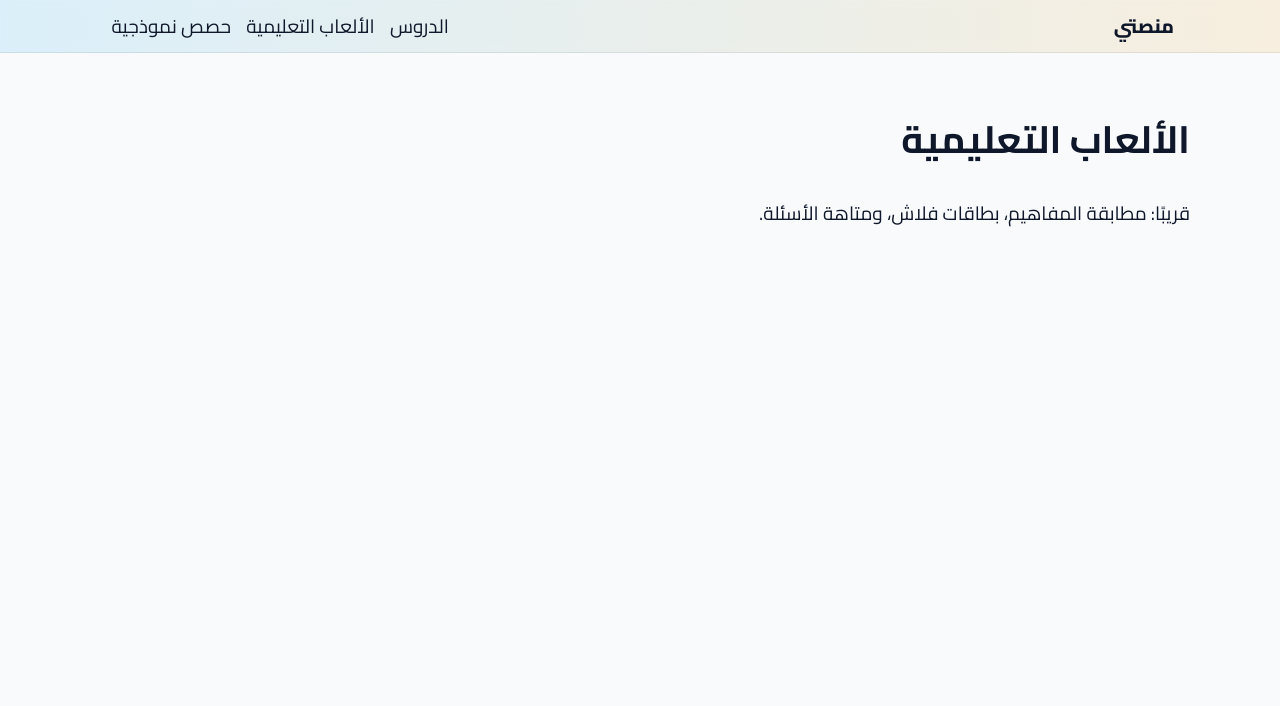
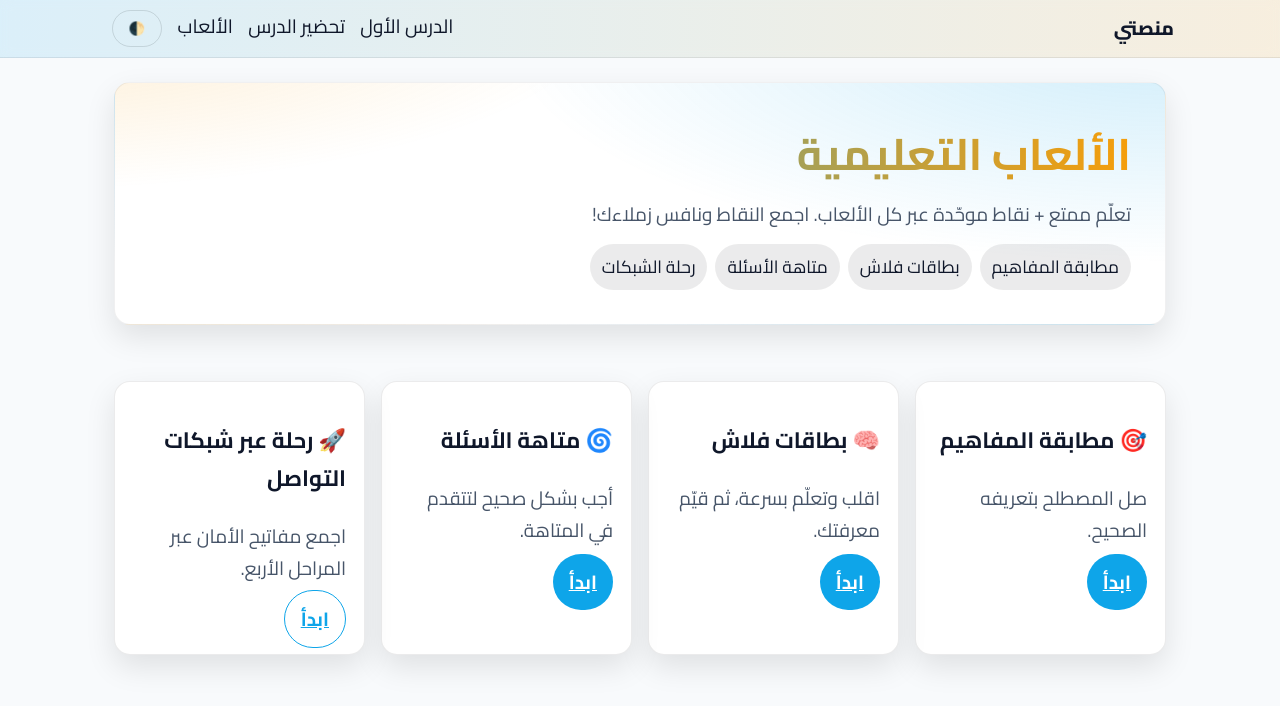
Before and after one commit to A7mdooh/IT, a plain HTML site: page games/index.html in a window 1280 px wide. Drawn offline with Linux system fonts and the light colour scheme.

Commit message:
Add initial HTML structure for educational games

```diff
--- a/games/index.html
+++ b/games/index.html
@@ -2,26 +2,42 @@
 <html lang="ar" dir="rtl">
 <head>
   <meta charset="utf-8" />
-  <meta name="viewport" content="width=device-width, initial-scale=1" />
+  <meta name="viewport" content="width=device-width,initial-scale=1" />
   <title>الألعاب التعليمية</title>
-  <link href="https://fonts.googleapis.com/css2?family=Cairo:wght@300;400;600;700;800&display=swap" rel="stylesheet">
-  <link rel="stylesheet" href="../assets/css/style.css" />
+  <link href="https://fonts.googleapis.com/css2?family=Cairo:wght@400;700;800&display=swap" rel="stylesheet">
+  <link rel="stylesheet" href="../assets/css/style.css">
+  <link rel="stylesheet" href="../assets/css/games.css">
 </head>
 <body>
-  <header class="topbar glass">
-    <div class="container">
-      <a class="brand" href="../">منصتي</a>
-      <nav class="nav">
-        <a href="../lessons/">الدروس</a>
-        <a href="../games/">الألعاب التعليمية</a>
-        <a href="../model-classes/">حصص نموذجية</a>
-      </nav>
-    </div>
-  </header>
+<header class="topbar">
+  <div class="container" style="display:flex;justify-content:space-between;align-items:center">
+    <a href="../" class="brand" style="text-decoration:none;color:inherit;font-weight:800">منصتي</a>
+    <nav class="nav">
+      <a href="../lessons/lesson1.html">الدرس الأول</a>
+      <a href="../lessons/lesson1-plan.html">تحضير الدرس</a>
+      <a href="./">الألعاب</a>
+      <button id="themeToggle" class="btn ghost">🌓</button>
+    </nav>
+  </div>
+</header>
 
-  <main class="container" style="padding:28px 0">
+<main class="container">
+  <section class="hero">
     <h1>الألعاب التعليمية</h1>
-    <p>قريبًا: مطابقة المفاهيم، بطاقات فلاش، ومتاهة الأسئلة.</p>
-  </main>
+    <p class="lead">تعلّم ممتع + نقاط موحّدة عبر كل الألعاب. اجمع النقاط ونافس زملاءك!</p>
+    <div class="chips"><span class="chip">مطابقة المفاهيم</span><span class="chip">بطاقات فلاش</span><span class="chip">متاهة الأسئلة</span><span class="chip">رحلة الشبكات</span></div>
+  </section>
+
+  <section class="grid-3" style="display:grid;gap:16px;grid-template-columns:repeat(auto-fit,minmax(240px,1fr));margin-top:16px">
+    <article class="card hover-rise"><h3>🎯 مطابقة المفاهيم</h3><p class="lead">صل المصطلح بتعريفه الصحيح.</p><a class="btn primary" href="./concept-match.html">ابدأ</a></article>
+    <article class="card hover-rise"><h3>🧠 بطاقات فلاش</h3><p class="lead">اقلب وتعلّم بسرعة، ثم قيّم معرفتك.</p><a class="btn primary" href="./flash-cards.html">ابدأ</a></article>
+    <article class="card hover-rise"><h3>🌀 متاهة الأسئلة</h3><p class="lead">أجب بشكل صحيح لتتقدم في المتاهة.</p><a class="btn primary" href="./quiz-maze.html">ابدأ</a></article>
+    <article class="card hover-rise"><h3>🚀 رحلة عبر شبكات التواصل</h3><p class="lead">اجمع مفاتيح الأمان عبر المراحل الأربع.</p><a class="btn outline" href="./social-journey.html">ابدأ</a></article>
+  </section>
+</main>
+
+<script src="../assets/js/ui.js"></script>
+<script src="../assets/js/game-core.js"></script>
+<script>insertPointsBadge();</script>
 </body>
 </html>
```
